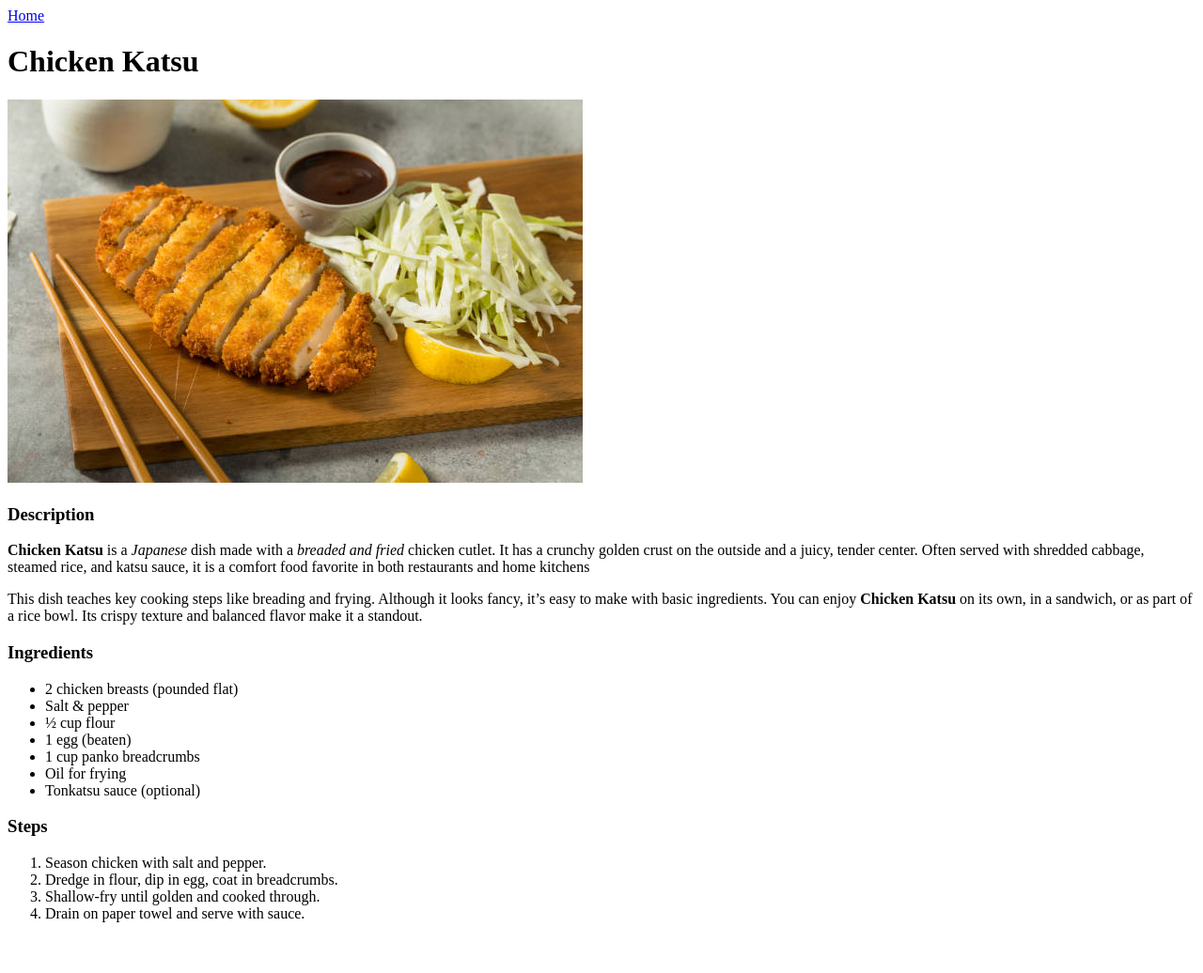
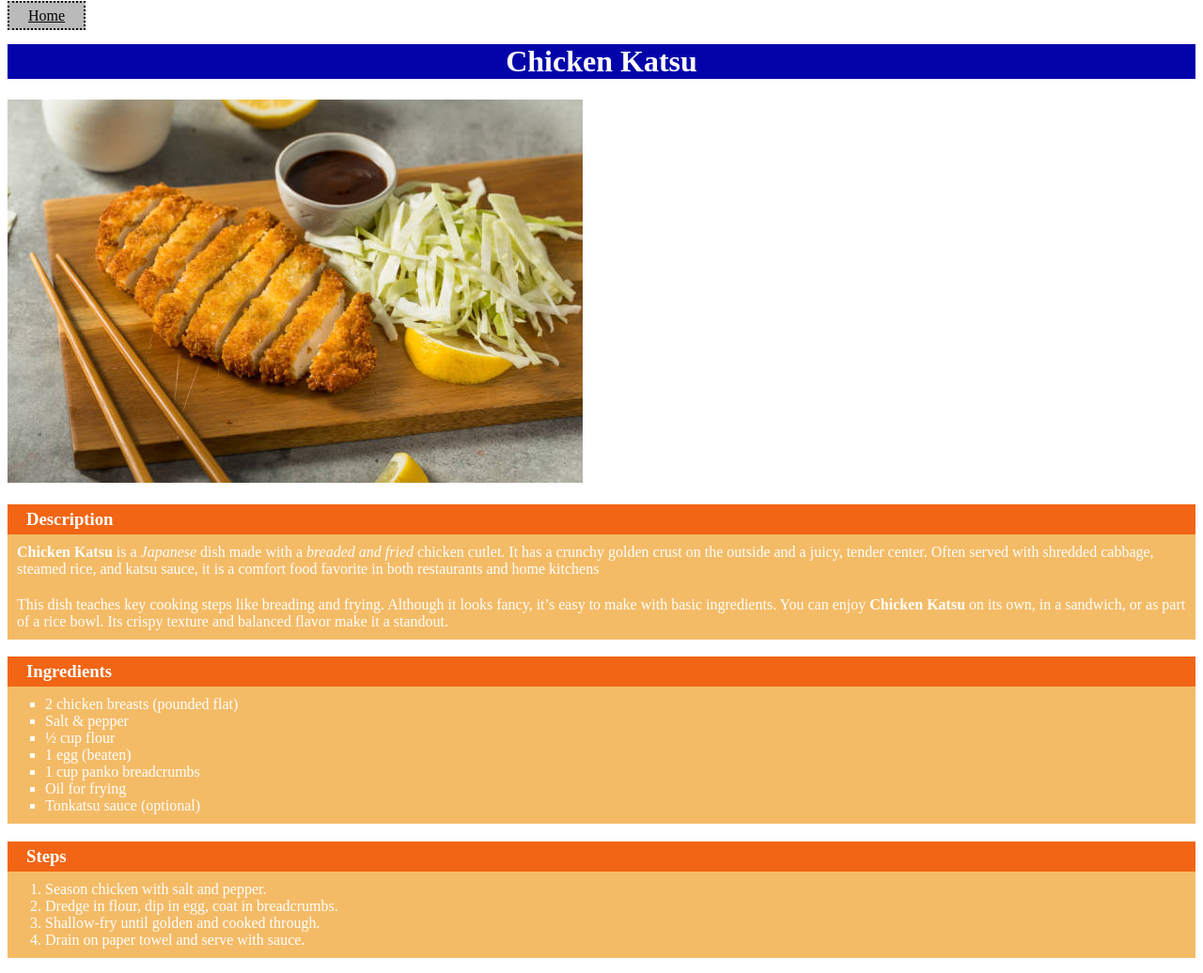
Before and after one commit to rujulm/odin-recipes, a plain HTML site: page recipes/chicken-katsu.html in a window 1280 px wide. Shown: the whole page at 94% size. Before the commit the page ends 998 px from the top, so only its background shows below. Drawn offline with Linux system fonts and the light colour scheme.

Commit message:
Apple style changes using external CSS

```diff
--- a/recipes/chicken-katsu.html
+++ b/recipes/chicken-katsu.html
@@ -3,9 +3,10 @@
 <head>
     <meta charset="UTF-8">
     <title>Chicken Katsu</title>
+    <link rel="stylesheet" href="../style.css">
 </head>
 <body>
-    <a href="../index.html">Home</a>
+    <a class="home" href="../index.html">Home</a>
     <h1>Chicken Katsu</h1>
     <img src="../images/chicken-katsu.jpg" alt="Crispy Chicken Katsu">
     <h3>Description</h3>
--- /dev/null
+++ b/style.css
@@ -0,0 +1,55 @@
+h1 {
+    color: white;
+    background-color: rgb(3, 3, 170);
+    text-align: center;
+    font-family:'Times New Roman', Times, serif;
+}
+
+ul a {
+    padding: 5px 20px;
+    color: rgb(255, 255, 255);
+    background-color: rgb(241, 101, 20);
+    display: block;
+    margin: 5px 0;
+    border: 2px solid white;
+}
+
+.home{
+    color: rgb(0,0,0);
+    background-color: rgb(186, 186, 186);
+    padding: 5px 20px;
+    border: 2px dotted black;
+}
+
+ul {
+    color: white;
+    background-color: rgb(244, 187, 102);
+    list-style-type: square;
+    padding-top: 10px;
+    padding-bottom: 10px;
+    padding-right: 10px;
+    margin-top: 0;
+}
+
+p {
+    color: white;
+    background-color: rgb(244, 187, 102);
+    margin: 0;
+    padding: 10px;
+}
+
+ol {
+    color: white;
+    background-color: rgb(244, 187, 102);
+    padding-top: 10px;
+    padding-bottom: 10px;
+    padding-right: 10px;
+    margin-top: 0;
+}
+
+h3 {
+    padding: 5px 20px;
+    color: rgb(255, 255, 255);
+    background-color: rgb(241, 101, 20);
+    margin-bottom: 0;
+}
```
Also changed, not shown: index.html (+1 -0 lines), recipes/fried-rice.html (+2 -1 lines), recipes/shawarma.html (+2 -1 lines).
